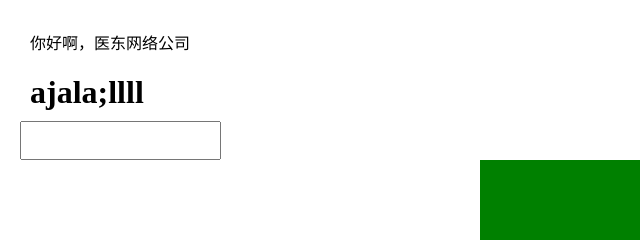
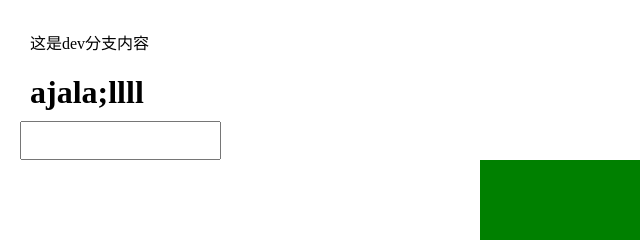
Before and after one commit to batian123/git-demo, a plain HTML site: page index.html in a window 1280 px wide. Shown: the top 240 px of the page, 0-640 px from the left. Drawn offline with Linux system fonts and the light colour scheme.

Commit message:
dev分支内容

```diff
--- a/index.html
+++ b/index.html
@@ -8,7 +8,7 @@
     <link href="index.css" rel="stylesheet" type="text/css">
 </head>
 <body>
-    <p>你好啊，医东网络公司</p>
+    <p>这是dev分支内容</p>
     <h1>ajala;llll</h1>
     <input type="text">
     <div></div>
```
